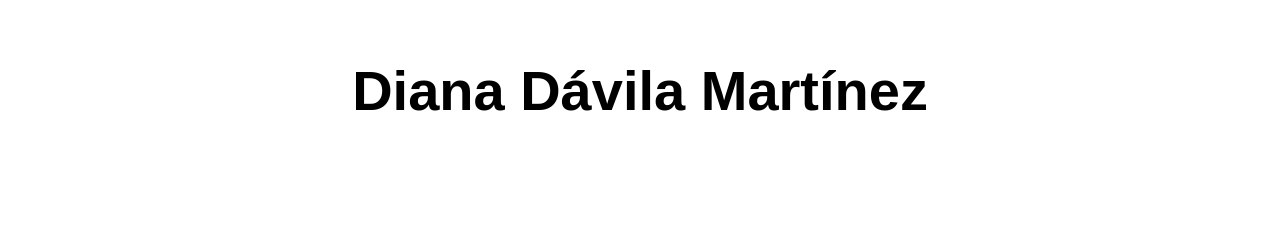
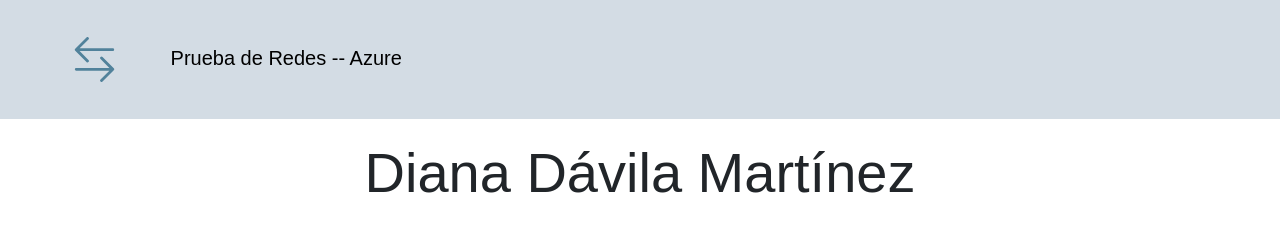
Before and after one commit to ddavil393/1st_Static_Web_Site, a website: page src/index.html in a window 1280 px wide. Drawn offline with nearby package versions, Linux system fonts and the light colour scheme.

Commit message:
Cambio de Nav y Texto

```diff
--- a/src/index.html
+++ b/src/index.html
@@ -5,13 +5,25 @@
   <meta charset="UTF-8">
   <meta name="viewport" content="width=device-width, initial-scale=1.0">
   <link rel="stylesheet" href="styles.css">
+  <link href="https://cdn.jsdelivr.net/npm/bootstrap@5.3.3/dist/css/bootstrap.min.css" rel="stylesheet" integrity="sha384-QWTKZyjpPEjISv5WaRU9OFeRpok6YctnYmDr5pNlyT2bRjXh0JMhjY6hW+ALEwIH" crossorigin="anonymous">
   <title>Vanilla JavaScript App</title>
 </head>
 
-<body>
+<body id="bootstrap-override">
+
+  <nav class="navbar" id="color">
+
+    <h2 class="navbar-brand mb-4 my-4 mx-4">
+    <svg xmlns="http://www.w3.org/2000/svg" width="45" height="45" fill="#51829B" class="bi bi-arrow-left-right mx-5" viewBox="0 0 16 16">
+      <path fill-rule="evenodd" d="M1 11.5a.5.5 0 0 0 .5.5h11.793l-3.147 3.146a.5.5 0 0 0 .708.708l4-4a.5.5 0 0 0 0-.708l-4-4a.5.5 0 0 0-.708.708L13.293 11H1.5a.5.5 0 0 0-.5.5m14-7a.5.5 0 0 1-.5.5H2.707l3.147 3.146a.5.5 0 1 1-.708.708l-4-4a.5.5 0 0 1 0-.708l4-4a.5.5 0 1 1 .708.708L2.707 4H14.5a.5.5 0 0 1 .5.5"/>
+    </svg>
+    Prueba de Redes -- Azure </h2>
+  </nav>
+
   <main>
     <h1>Diana Dávila Martínez</h1>
   </main>
+
+  <script src="https://cdn.jsdelivr.net/npm/bootstrap@5.3.3/dist/js/bootstrap.bundle.min.js" integrity="sha384-YvpcrYf0tY3lHB60NNkmXc5s9fDVZLESaAA55NDzOxhy9GkcIdslK1eN7N6jIeHz" crossorigin="anonymous"></script>
 </body>
-
 </html>
--- a/src/styles.css
+++ b/src/styles.css
@@ -19,3 +19,9 @@ main > h1 {
   text-align: center;
   font-size: 3.5em;
 }
+
+#bootstrap-override #color{
+  background-color: #9BB0C170;
+  font-size: 50px;
+  font-family: Arial, Helvetica, sans-serif;
+}
```
